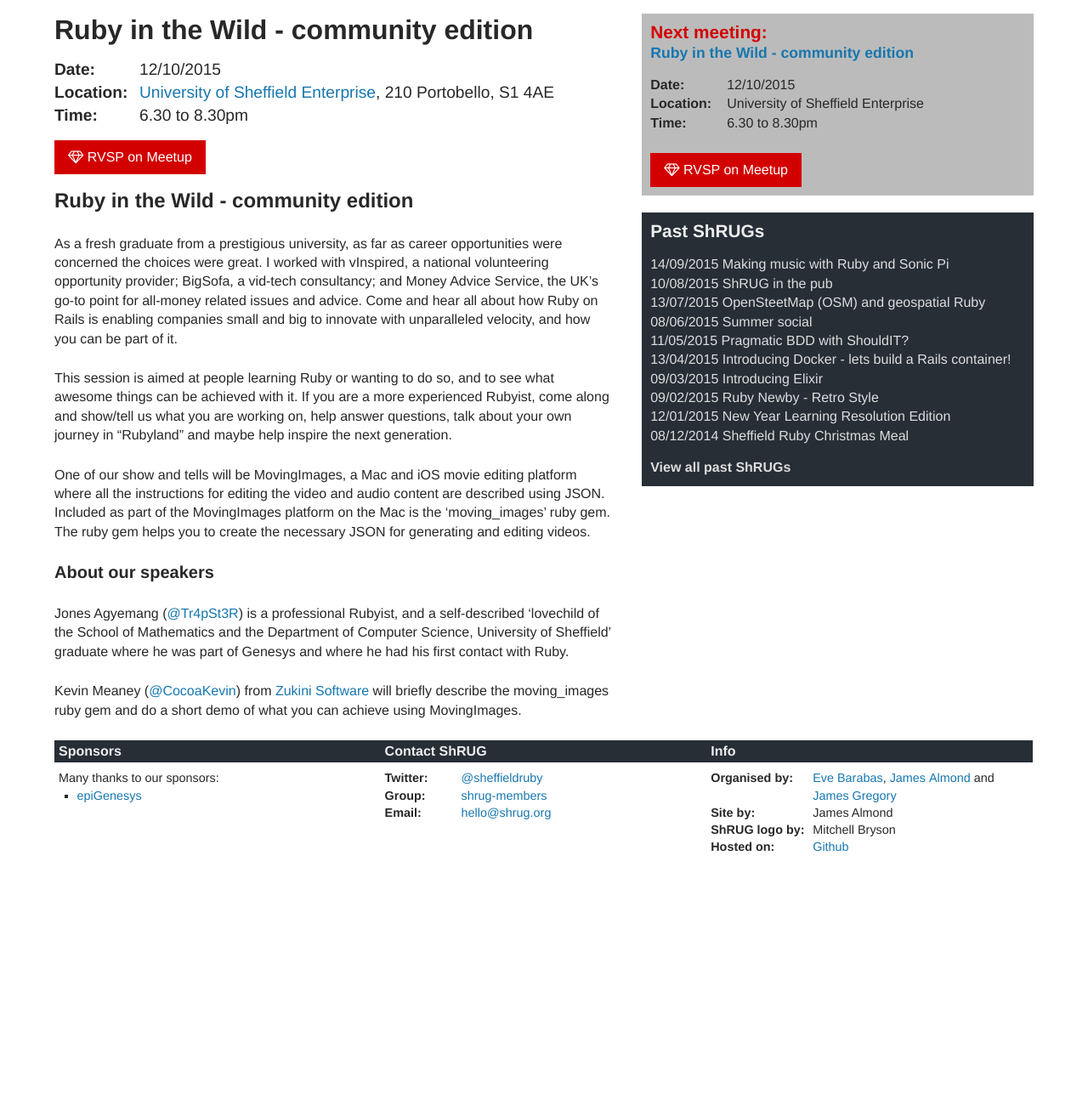
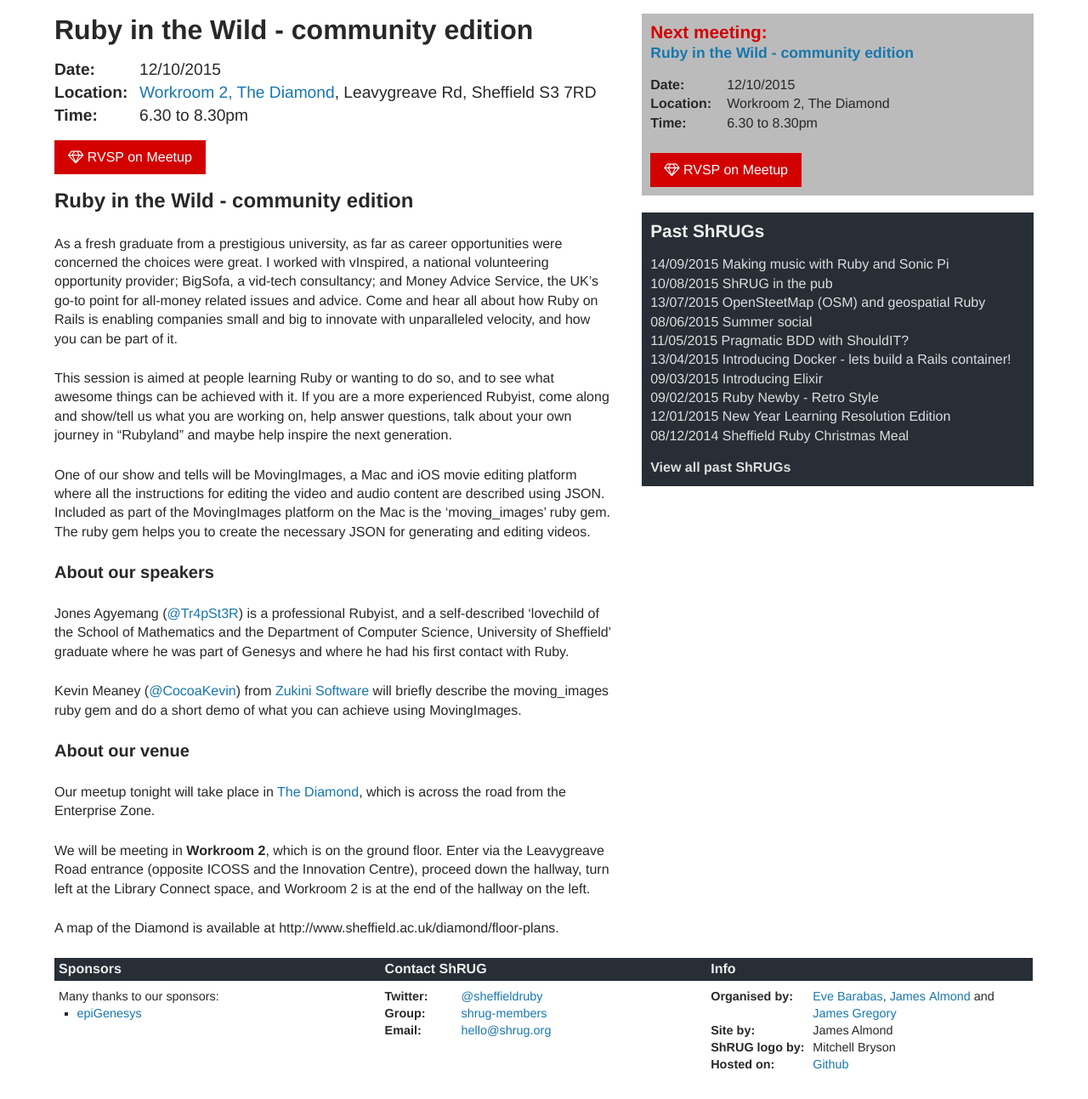
Before and after one commit to shruggers/shruggers.github.com, a Jekyll site: the page built from _posts/2015-10-12-shrug-71.markdown, in a window 1280 px wide, cut to the strip 175-1468 px from the top of the page. Shown: the whole strip at 85% size. Built offline with Jekyll 4.4.1, drawn with Linux system fonts in a browser that asks for light colours; nearby versions of some CDN libraries; before the commit the page ends 1211 px from its top, so only the background shows below that.

Commit message:
Updated venue details

```diff
--- a/_posts/2015-10-12-shrug-71.markdown
+++ b/_posts/2015-10-12-shrug-71.markdown
@@ -6,6 +6,9 @@
 time: 6.30 to 8.30pm
 meetup: 225841841
 published: true
+location: Workroom 2, The Diamond
+location_addr:  Leavygreave Rd, Sheffield S3 7RD
+location_link: https://www.google.co.uk/maps/place/The+Diamond/@53.3811747,-1.4799906,18.5z
 ---
 
 ### Ruby in the Wild - community edition
@@ -21,3 +24,11 @@
 Jones Agyemang ([@Tr4pSt3R](http://twitter.com/Tr4pSt3R)) is a professional Rubyist, and a self-described 'lovechild of the School of Mathematics and the Department of Computer Science, University of Sheffield' graduate where he was part of Genesys and where he had his first contact with Ruby.
 
 Kevin Meaney ([@CocoaKevin](http://twitter.com/CocoaKevin)) from [Zukini Software](http://zukini.eu/) will briefly describe the moving_images ruby gem and do a short demo of what you can achieve using MovingImages.
+
+#### About our venue
+
+Our meetup tonight will take place in [The Diamond](http://www.sheffield.ac.uk/diamond/), which is across the road from the Enterprise Zone.
+
+We will be meeting in **Workroom 2**, which is on the ground floor. Enter via the Leavygreave Road entrance (opposite ICOSS and the Innovation Centre), proceed down the hallway, turn left at the Library Connect space, and Workroom 2 is at the end of the hallway on the left.
+
+A map of the Diamond is available at http://www.sheffield.ac.uk/diamond/floor-plans.
```
